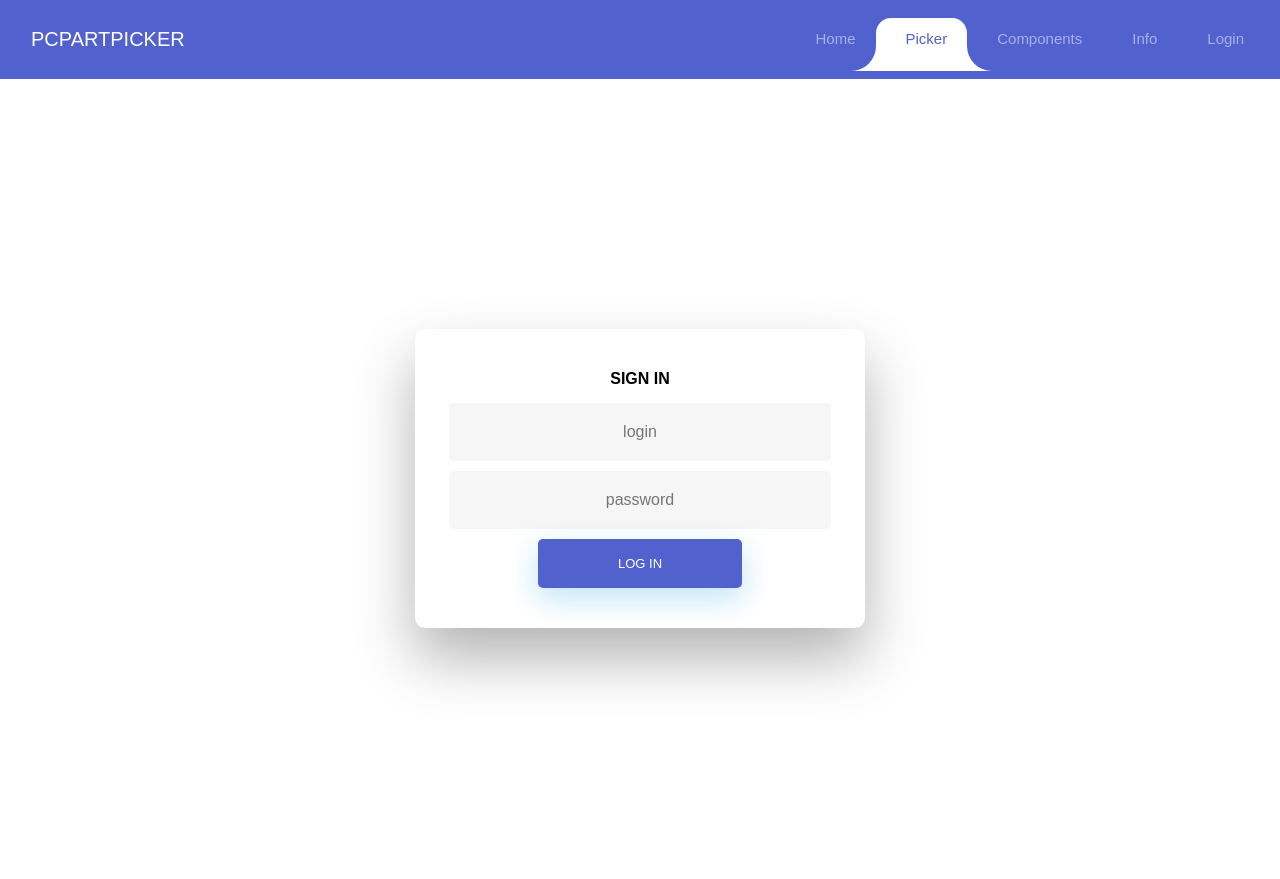
After one commit to Deniel0/Project, a PHP site: page /login.php in a window 1280 px wide. The commit adds this page. Run offline with PHP 8.4, Linux system fonts and the light colour scheme.

Commit message:
Login/etc

```diff
--- a/PHP/Components.php
+++ b/PHP/Components.php
@@ -0,0 +1,4 @@
+<?php
+    include_once 'html_header.php';
+    include_once 'db.includes.php';
+?>
--- a/PHP/Info.php
+++ b/PHP/Info.php
@@ -0,0 +1,4 @@
+<?php
+    include_once 'html_header.php';
+    include_once 'db.includes.php';
+?>
--- a/PHP/Picker.php
+++ b/PHP/Picker.php
@@ -0,0 +1,4 @@
+<?php
+    include_once 'html_header.php';
+    include_once 'db.includes.php';
+?>
--- a/PHP/db.includes.php
+++ b/PHP/db.includes.php
@@ -1,6 +1,6 @@
 <?php
 $servername = "localhost";
-$username = "phpteszt";
+$username = "root";
 $password = "";
 $dbname = "project";
 // Create connection
--- /dev/null
+++ b/PHP/html_header.php
@@ -0,0 +1,39 @@
+<head>
+  <meta name="viewport" content="width=device-width, user-scalable=no, initial-scale=1.0, maximum-scale=1.0, minimum-scale=1.0">
+  <meta charset="UTF-8">
+  <meta http-equiv="X-UA-Compatible" content="IE=edge">
+  <title>Partpicker</title>
+  <link rel="stylesheet" href="project2.css">
+  <link rel="stylesheet" href="login.css">
+  <link rel="stylesheet" href="https://cdn.jsdelivr.net/npm/bootstrap@4.6.1/dist/css/bootstrap.min.css">
+  <script src="https://cdn.jsdelivr.net/npm/jquery@3.5.1/dist/jquery.slim.min.js"></script>
+  <script src="https://cdn.jsdelivr.net/npm/popper.js@1.16.1/dist/umd/popper.min.js"></script>
+  <script src="https://cdn.jsdelivr.net/npm/bootstrap@4.6.1/dist/js/bootstrap.bundle.min.js"></script>
+  <script src="java1.js"></script>
+</head>
+<nav class="navbar navbar-expand-custom navbar-mainbg" id="navbarExpandedmainbg">
+  <a class="navbar-brand navbar-logo" href="#">PCPARTPICKER</a>
+  <button class="navbar-toggler" type="button" aria-controls="navbarSupportedContent" aria-expanded="false" aria-label="Toggle navigation">
+  <i class="fas fa-bars text-white"></i>
+  </button>
+  <div class="collapse navbar-collapse" id="navbarSupportedContent">
+      <ul class="navbar-nav ml-auto" id="navbar ul">
+          <div class="hori-selector"><div class="left"></div><div class="right"></div></div>
+          <li class="nav-item">
+              <a class="nav-link" href="javascript:void(0);"><i class="fas fa-tachometer-alt"></i>Home</a>
+          </li>
+          <li class="nav-item active">
+              <a class="nav-link" href="javascript:void(0);"><i class="far fa-address-book"></i>Picker</a>
+          </li>
+          <li class="nav-item">
+              <a class="nav-link" href="javascript:void(0);"><i class="far fa-clone"></i>Components</a>
+          </li>
+          <li class="nav-item">
+              <a class="nav-link" href="javascript:void(0);"><i class="far fa-calendar-alt"></i>Info</a>
+          </li>
+          <li class="nav-item">
+            <a class="nav-link" href="javascript:void(0);"><i class="far fa-calendar-alt"></i>Login</a>
+        </li>
+      </ul>
+  </div>
+</nav>
--- /dev/null
+++ b/PHP/login.css
@@ -0,0 +1,110 @@
+body {
+  font-family: "Poppins", sans-serif;
+  height: 100vh;
+}
+
+a {
+  color: #92badd;
+  display:inline-block;
+  text-decoration: none;
+  font-weight: 400;
+}
+
+h2 {
+  text-align: center;
+  font-size: 16px;
+  font-weight: 600;
+  text-transform: uppercase;
+  display:inline-block;
+  margin: 40px 8px 10px 8px;
+  color: #000000;
+}
+*:focus {
+  outline: none;
+}
+* {
+box-sizing: border-box;
+}
+
+/* STRUCTURE */
+
+.wrapper {
+  display: flex;
+  align-items: center;
+  flex-direction: column;
+  justify-content: center;
+  width: 100%;
+  min-height: 100%;
+  padding: 20px;
+}
+
+#formContent {
+  -webkit-border-radius: 10px 10px 10px 10px;
+  border-radius: 10px 10px 10px 10px;
+  background: #fff;
+  padding: 30px;
+  width: 90%;
+  max-width: 450px;
+  position: relative;
+  padding: 0px;
+  -webkit-box-shadow: 0 30px 60px 0 rgba(0,0,0,0.3);
+  box-shadow: 0 30px 60px 0 rgba(0,0,0,0.3);
+  text-align: center;
+}
+
+/* FORM TYPOGRAPHY*/
+
+input[type=button], input[type=submit], input[type=reset]  {
+  background-color: #5161ce;
+  border: none;
+  color: white;
+  padding: 15px 80px;
+  text-align: center;
+  text-decoration: none;
+  display: inline-block;
+  text-transform: uppercase;
+  font-size: 13px;
+  -webkit-box-shadow: 0 10px 30px 0 rgba(95,186,233,0.4);
+  box-shadow: 0 10px 30px 0 rgba(95,186,233,0.4);
+  -webkit-border-radius: 5px 5px 5px 5px;
+  border-radius: 5px 5px 5px 5px;
+  margin: 5px 20px 40px 20px;
+  -webkit-transition: all 0.3s ease-in-out;
+  -moz-transition: all 0.3s ease-in-out;
+  -ms-transition: all 0.3s ease-in-out;
+  -o-transition: all 0.3s ease-in-out;
+  transition: all 0.3s ease-in-out;
+}
+
+input[type=button]:active, input[type=submit]:active, input[type=reset]:active  {
+  -moz-transform: scale(0.95);
+  -webkit-transform: scale(0.95);
+  -o-transform: scale(0.95);
+  -ms-transform: scale(0.95);
+  transform: scale(0.95);
+}
+
+input[type=text] {
+  background-color: #f6f6f6;
+  border: none;
+  color: #0d0d0d;
+  padding: 15px 32px;
+  text-align: center;
+  text-decoration: none;
+  display: inline-block;
+  font-size: 16px;
+  margin: 5px;
+  width: 85%;
+  border: 2px solid #f6f6f6;
+  -webkit-transition: all 0.5s ease-in-out;
+  -moz-transition: all 0.5s ease-in-out;
+  -ms-transition: all 0.5s ease-in-out;
+  -o-transition: all 0.5s ease-in-out;
+  transition: all 0.5s ease-in-out;
+  -webkit-border-radius: 5px 5px 5px 5px;
+  border-radius: 5px 5px 5px 5px;
+}
+
+input[type=text]:placeholder {
+  color: #cccccc;
+}
--- /dev/null
+++ b/PHP/login.php
@@ -0,0 +1,21 @@
+<?php
+    include_once 'html_header.php';
+    include_once 'db.includes.php';
+?>
+<head>
+<link rel="stylesheet" href="html_css/login.css">
+</head>
+<body>
+    <div class="wrapper fadeInDown">
+      <div id="formContent">
+        <!-- Tabs Titles -->
+        <h2 class="active"> Sign In </h2>
+        <!-- Login Form -->
+        <form>
+          <input type="text" id="login" class="fadeIn second" name="login" placeholder="login">
+          <input type="text" id="password" class="fadeIn third" name="login" placeholder="password">
+          <input type="submit" class="fadeIn fourth" value="Log In">
+        </form>
+      </div>
+    </div>
+</body>
--- /dev/null
+++ b/PHP/project2.css
@@ -0,0 +1,166 @@
+@import url('https://fonts.googleapis.com/css?family=Roboto');
+
+body{
+	font-family: 'Roboto', sans-serif;
+}
+* {
+	margin: 0;
+	padding: 0;
+}
+i {
+	margin-right: 10px;
+}
+/*----------bootstrap-navbar-css------------*/
+.navbar-logo{
+	padding: 15px;
+	color: #fff;
+}
+.navbar-mainbg{
+	background-color: #5161ce;
+	padding: 0px;
+}
+#navbarSupportedContent{
+	overflow: hidden;
+	position: relative;
+}
+#navbarSupportedContent ul{
+	padding: 0px;
+	margin: 0px;
+}
+#navbarSupportedContent ul li a i{
+	margin-right: 10px;
+}
+#navbarSupportedContent li {
+	list-style-type: none;
+	float: left;
+}
+#navbarSupportedContent ul li a{
+	color: rgba(255,255,255,0.5);
+    text-decoration: none;
+    font-size: 15px;
+    display: block;
+    padding: 20px 20px;
+    transition-duration:0.6s;
+	transition-timing-function: cubic-bezier(0.68, -0.55, 0.265, 1.55);
+    position: relative;
+}
+#navbarSupportedContent>ul>li.active>a{
+	color: #5161ce;
+	background-color: transparent;
+	transition: all 0.7s;
+}
+#navbarSupportedContent a:not(:only-child):after {
+	content: "\f105";
+	position: absolute;
+	right: 20px;
+	top: 10px;
+	font-size: 14px;
+	font-family: "Font Awesome 5 Free";
+	display: inline-block;
+	padding-right: 3px;
+	vertical-align: middle;
+	font-weight: 900;
+	transition: 0.5s;
+}
+#navbarSupportedContent .active>a:not(:only-child):after {
+	transform: rotate(90deg);
+}
+.hori-selector{
+	display:inline-block;
+	position:absolute;
+	height: 100%;
+	top: 0px;
+	left: 0px;
+	transition-duration:0.6s;
+	transition-timing-function: cubic-bezier(0.68, -0.55, 0.265, 1.55);
+	background-color: #fff;
+	border-top-left-radius: 15px;
+	border-top-right-radius: 15px;
+	margin-top: 10px;
+}
+.hori-selector .right,
+.hori-selector .left{
+	position: absolute;
+	width: 25px;
+	height: 25px;
+	background-color: #fff;
+	bottom: 10px;
+}
+.hori-selector .right{
+	right: -25px;
+}
+.hori-selector .left{
+	left: -25px;
+}
+.hori-selector .right:before,
+.hori-selector .left:before{
+	content: '';
+    position: absolute;
+    width: 50px;
+    height: 50px;
+    border-radius: 50%;
+    background-color: #5161ce;
+}
+.hori-selector .right:before{
+	bottom: 0;
+    right: -25px;
+}
+.hori-selector .left:before{
+	bottom: 0;
+    left: -25px;
+}
+
+@media(min-width: 992px){
+	.navbar-expand-custom {
+	    -ms-flex-flow: row nowrap;
+	    flex-flow: row nowrap;
+	    -ms-flex-pack: start;
+	    justify-content: flex-start;
+	}
+	.navbar-expand-custom .navbar-nav {
+	    -ms-flex-direction: row;
+	    flex-direction: row;
+	}
+	.navbar-expand-custom .navbar-toggler {
+	    display: none;
+	}
+	.navbar-expand-custom .navbar-collapse {
+	    display: -ms-flexbox!important;
+	    display: flex!important;
+	    -ms-flex-preferred-size: auto;
+	    flex-basis: auto;
+	}
+}
+
+
+/* @media (max-width: 991px){
+	#navbarSupportedContent ul li a{
+		padding: 12px 30px;
+	}
+	.hori-selector{
+		margin-top: 0px;
+		margin-left: 10px;
+		border-radius: 0;
+		border-top-left-radius: 25px;
+		border-bottom-left-radius: 25px;
+	}
+	.hori-selector .left,
+	.hori-selector .right{
+		right: 10px;
+	}
+	.hori-selector .left{
+		top: -25px;
+		left: auto;
+	}
+	.hori-selector .right{
+		bottom: -25px;
+	}
+	.hori-selector .left:before{
+		left: -25px;
+		top: -25px;
+	}
+	.hori-selector .right:before{
+		bottom: -25px;
+		left: -25px;
+	}
+} */
--- a/PHP/view.php
+++ b/PHP/view.php
@@ -1,3 +1,4 @@
 <?php
-
+    include_once 'html_header.php';
+    include_once 'db.includes.php';
 ?>
--- a/html_css/test.html
+++ b/html_css/test.html
@@ -32,6 +32,9 @@
           <li class="nav-item">
               <a class="nav-link" href="javascript:void(0);"><i class="far fa-calendar-alt"></i>Info</a>
           </li>
+          <li class="nav-item">
+            <a class="nav-link" href="javascript:void(0);"><i class="far fa-calendar-alt"></i>Login</a>
+        </li>
       </ul>
   </div>
 </nav>
```
Also changed, not shown: PHP/home.php (+11 -2 lines), PHP/java1.js (added, +103 -0 lines).
